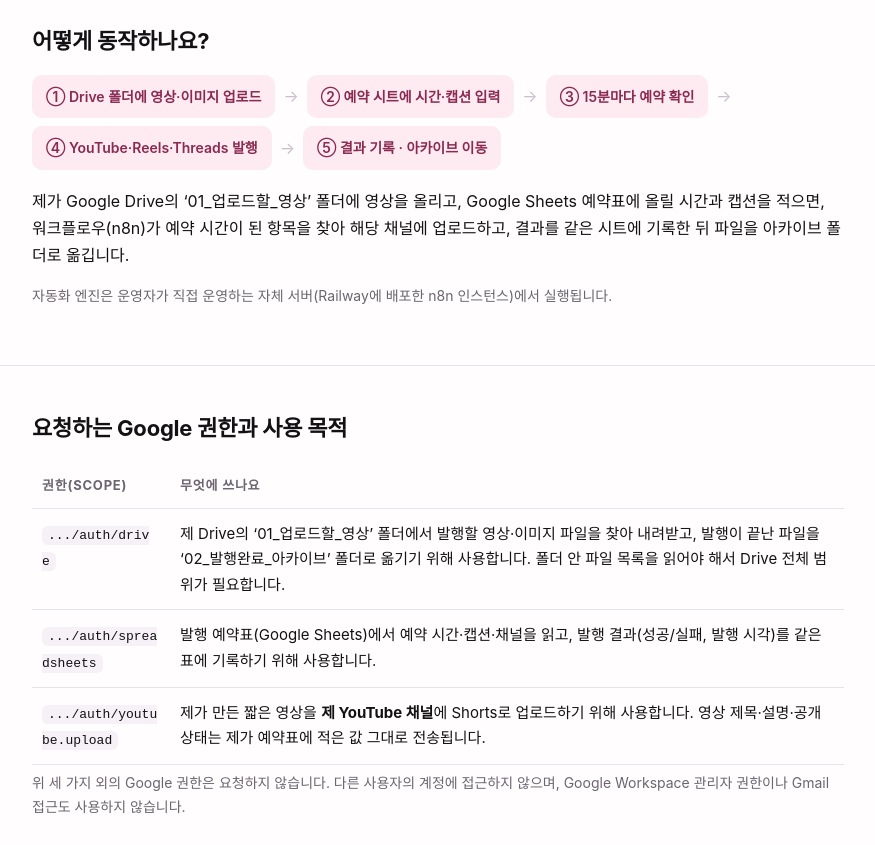
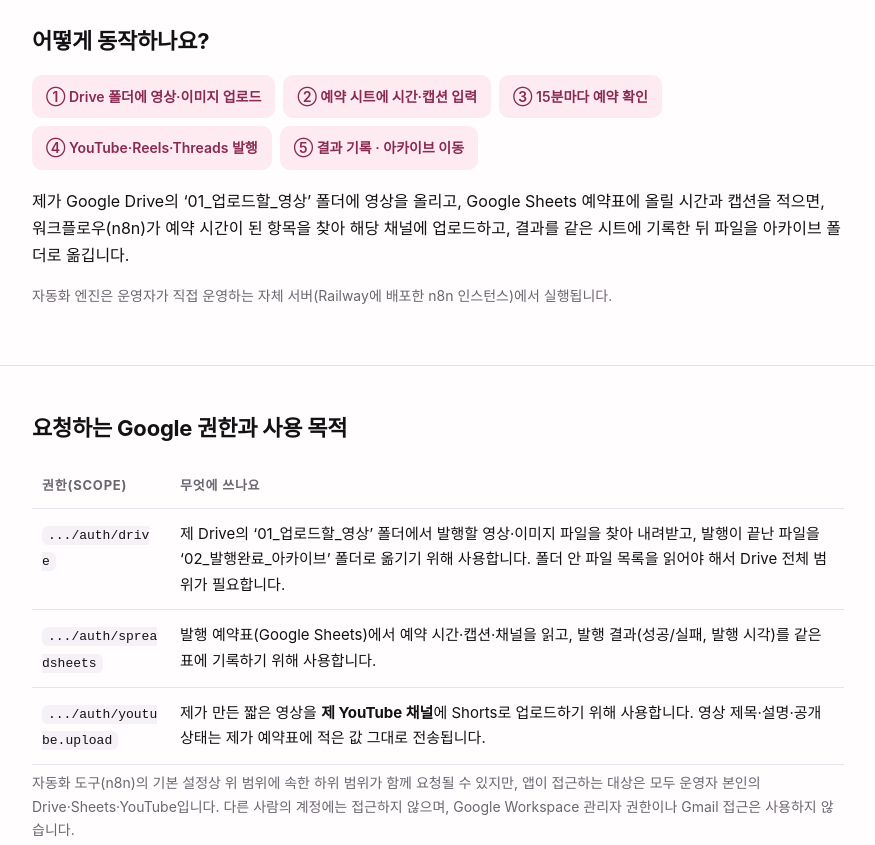
Before and after one commit to todaymusicilsan-ux/todaymusicilsan-ux.github.io, a plain HTML site: page index.html in a window 1280 px wide. Shown: the part 660-1505 px from the top of the page, without its empty margins (202-1077 px from the left). Drawn offline with Linux system fonts and the light colour scheme.

Commit message:
Clarify scope wording and tidy flow layout

```diff
--- a/index.html
+++ b/index.html
@@ -82,10 +82,10 @@
   <div class="wrap">
     <h2>어떻게 동작하나요?</h2>
     <div class="flow">
-      <span class="step">① Drive 폴더에 영상·이미지 업로드</span><span class="arrow">→</span>
-      <span class="step">② 예약 시트에 시간·캡션 입력</span><span class="arrow">→</span>
-      <span class="step">③ 15분마다 예약 확인</span><span class="arrow">→</span>
-      <span class="step">④ YouTube·Reels·Threads 발행</span><span class="arrow">→</span>
+      <span class="step">① Drive 폴더에 영상·이미지 업로드</span>
+      <span class="step">② 예약 시트에 시간·캡션 입력</span>
+      <span class="step">③ 15분마다 예약 확인</span>
+      <span class="step">④ YouTube·Reels·Threads 발행</span>
       <span class="step">⑤ 결과 기록 · 아카이브 이동</span>
     </div>
     <p>
@@ -116,7 +116,7 @@
         </tr>
       </tbody>
     </table>
-    <p class="muted">위 세 가지 외의 Google 권한은 요청하지 않습니다. 다른 사용자의 계정에 접근하지 않으며, Google Workspace 관리자 권한이나 Gmail 접근도 사용하지 않습니다.</p>
+    <p class="muted">자동화 도구(n8n)의 기본 설정상 위 범위에 속한 하위 범위가 함께 요청될 수 있지만, 앱이 접근하는 대상은 모두 운영자 본인의 Drive·Sheets·YouTube입니다. 다른 사람의 계정에는 접근하지 않으며, Google Workspace 관리자 권한이나 Gmail 접근은 사용하지 않습니다.</p>
   </div>
 </section>
 
```
